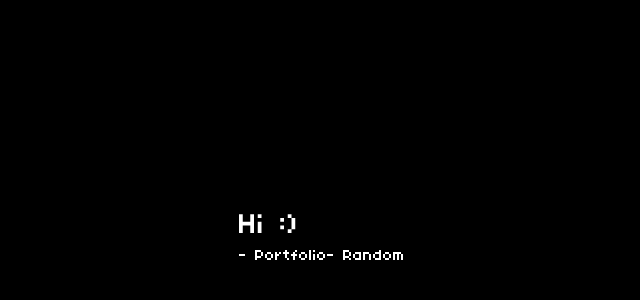
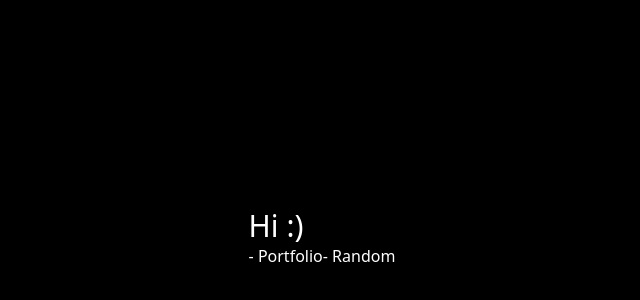
Before and after one commit to ikyro/me, a Next.js app: page / in a window 1280 px wide. Shown: the part 162-462 px from the top of the page, without its empty margins (318-958 px from the left). Built offline with nearby package versions, Linux system fonts and the light colour scheme.

Commit message:
add new font to tailwindcss

```diff
--- a/tailwind.config.js
+++ b/tailwind.config.js
@@ -8,7 +8,8 @@ module.exports = {
   theme: {
     extend: {
       fontFamily: {
-        'pixel-font': 'var(--pixel-font)',
+        pixel: 'var(--pixel-font)',
+        courier: 'var(--courier-prime-font)',
       },
     },
   },
```
